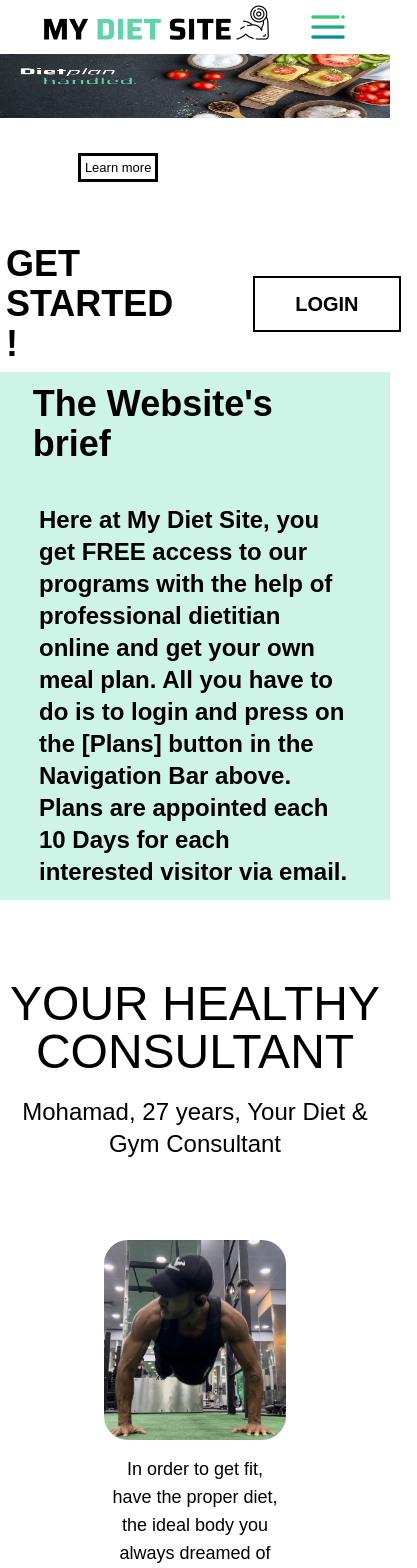
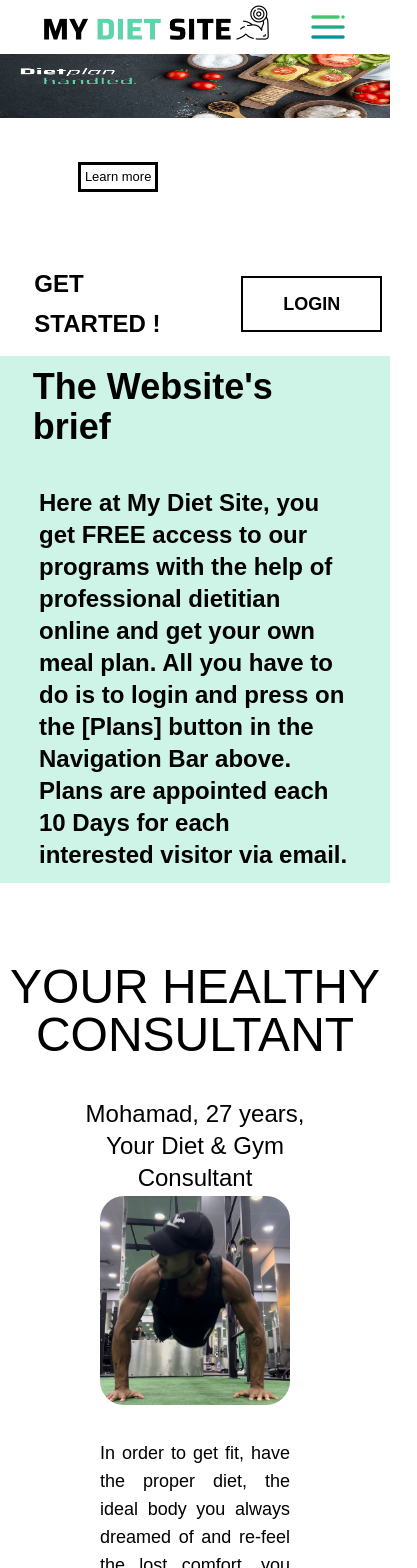
Before and after one commit to MohamadSafa/MyDietSite-frontend, a React (Create React App) app: page / in a window 390 px wide. Shown: the top 1568 px of the page, 417 px wide, since content can reach past the window. Built offline with nearby package versions, Linux system fonts and the light colour scheme.

Commit message:
Responsive Done

```diff
--- a/src/components/about.js
+++ b/src/components/about.js
@@ -11,12 +11,12 @@ const AboutUs = () => {
             {/* <h2 className="about-container" style={{ color: "black" }}> GET STARTED!</h2> */}
 
             <div className="flex justify-between mb-5 responsive-login">
-                <div className="flex center items-center mx-10 text-4xl px-10 " style={{ color: "black" }}>
+                <div className="flex6 center items-center mx-10 text-4xl px-10 " style={{ color: "black" }}>
                     GET STARTED !
                 </div>
                 <div className="flex center items-center text-4xl">
                 {!token?<Link to="/login">
-                    <button className="text-white text-xl mx-40 px-10 py-3 border-2 border-black hover:bg-[#5FD3AA] rounded-none" style={{ color: "black" }}>
+                    <button className="login-button2 text-white text-xl mx-40 px-10 py-3 border-2 border-black hover:bg-[#5FD3AA] rounded-none" style={{ color: "black" }}>
                         LOGIN
                     </button>
                     </Link>:<Link to="/login">
--- a/src/components/consultant.js
+++ b/src/components/consultant.js
@@ -7,8 +7,8 @@ import "./styles/consultant.css";
 const Consultant = () => {
     return (
         <div id='consultant' className="text-center text-5xl pt-20 pb-10 relative" style={{ color: "black" }}> YOUR HEALTHY CONSULTANT
-        <p className="text-center text-2xl pt-5 pb-20">Mohamad, 27 years, Your Diet & Gym Consultant</p>
-            <div className="block justify-center items-center rounded-3xl flex3">
+        <p className="text-center2 text-2xl pt-5 pb-20">Mohamad, 27 years, Your Diet & Gym Consultant</p>
+            <div id='consultant2' className="block justify-center items-center rounded-3xl">
                 <div className="flex relative consultant-flex">
                     <img className="block justify-center items-center rounded-3xl" src={coach} alt="mohamad-safa" />
                     <div className="text-center text-xl flex3">
--- a/src/components/dashboard/RequestPlanTable2.js
+++ b/src/components/dashboard/RequestPlanTable2.js
@@ -15,7 +15,6 @@ const RequestPlanTable2 = () => {
     axios
       .get(`${process.env.REACT_APP_URL}/requests/getRequestByUserId/${userId}`)
       .then((response) => {
-        // console.log(response.data);
         setRequests(response.data.data);
       })
       .catch((error) => {
--- a/src/components/styles/Herosection.css
+++ b/src/components/styles/Herosection.css
@@ -46,7 +46,7 @@
 @media (max-width: 600px){
 
     .Learn-more {
-      top: 82%;
+      top: 90%;
       left: 20%;
       font-size: small;
     }
--- a/src/components/styles/NavBar.css
+++ b/src/components/styles/NavBar.css
@@ -186,6 +186,20 @@
         gap: 5%;
     }
 
+    .Links5 ul {
+        display: flex;
+        font-size: medium;
+        justify-content: space-between;
+        color: black;
+        padding-right: 40%;
+        gap: 15%;
+    }
+
+    .nav-bar5 {
+        padding-top: 2%;
+        padding-right: 12%;
+    }
+
     .Logo4 {
         width: 35%;
         margin: 0px 0px;
--- a/src/components/styles/about.css
+++ b/src/components/styles/about.css
@@ -102,17 +102,19 @@
 
 @media (max-width: 600px) {
     .responsive-login {
-        font-size: x-small;
+        font-size: small;
         flex-direction: row;
-        align-items:unset;
-        margin: -7%;
-        padding-right: 50%;
+        padding-right: 2%;
         margin-left: -19%;
-        margin-bottom: 2%;
+        margin-top: -2%;
+        margin-bottom: 3%;
     }
     .responsive-login button {
+        font-size: large;
         margin: 0%;
     }
+
+
 
     .flex5 {
         justify-content: center;
@@ -120,6 +122,11 @@
         padding-bottom: 2%;
         padding-left: 7%;
         padding-right: 7%;
+    }
+
+    .flex6 {
+        padding-left: 15%;
+        font-size: x-large;
     }
 
     .flex2 {
@@ -159,7 +166,7 @@
 
     .submit-button2 {
         align-items: center;
-        margin-left: 30%;
+        margin-left: 34%;
         margin-top: 2%;
     }
 
--- a/src/components/styles/consultant.css
+++ b/src/components/styles/consultant.css
@@ -6,10 +6,6 @@
   column-gap: 30px;
   margin: 0 100px;
 }
-
-/* .consultant-flex img {
-  max-width: 40%;
-} */
 
 .consultant-flex p {
   width: 40%;
@@ -34,10 +30,16 @@
 
 @media (max-width: 600px) {
 
+  .text-center2 {
+    padding-top: 10%;
+    padding-left: 17%;
+    padding-right: 17%;
+    padding-bottom: -10%;
+  }
+
   .flex3 {
-    padding-left: 1%;
-    padding-right: 1%;
-    text-align: center;
+    padding-top: 5%;
+    text-align: justify;
     font-size: large;
 
   }
@@ -74,7 +76,3 @@
     margin-bottom: -58%;
   }
 }
-
-/* .consultant-flex2 p {
-  font-size: x-large;
-} */
--- a/src/components/styles/nutrition.css
+++ b/src/components/styles/nutrition.css
@@ -14,12 +14,13 @@
 @media (max-width: 600px) {
     #nutrition, #strength{
         flex-direction: column;
+        padding-bottom: 5%;
     }
 
     .flex4 {
         font-size: xx-large;
-        gap: 3%;
-        padding-bottom: 2%;
+        padding-bottom: 15%;
+        padding-top: 6%;
     }
 
 }
```
Also changed, not shown: src/components/dashboard/PlansTable.js (+0 -12 lines), src/components/styles/footerhomepage.css (+0 -13 lines).
